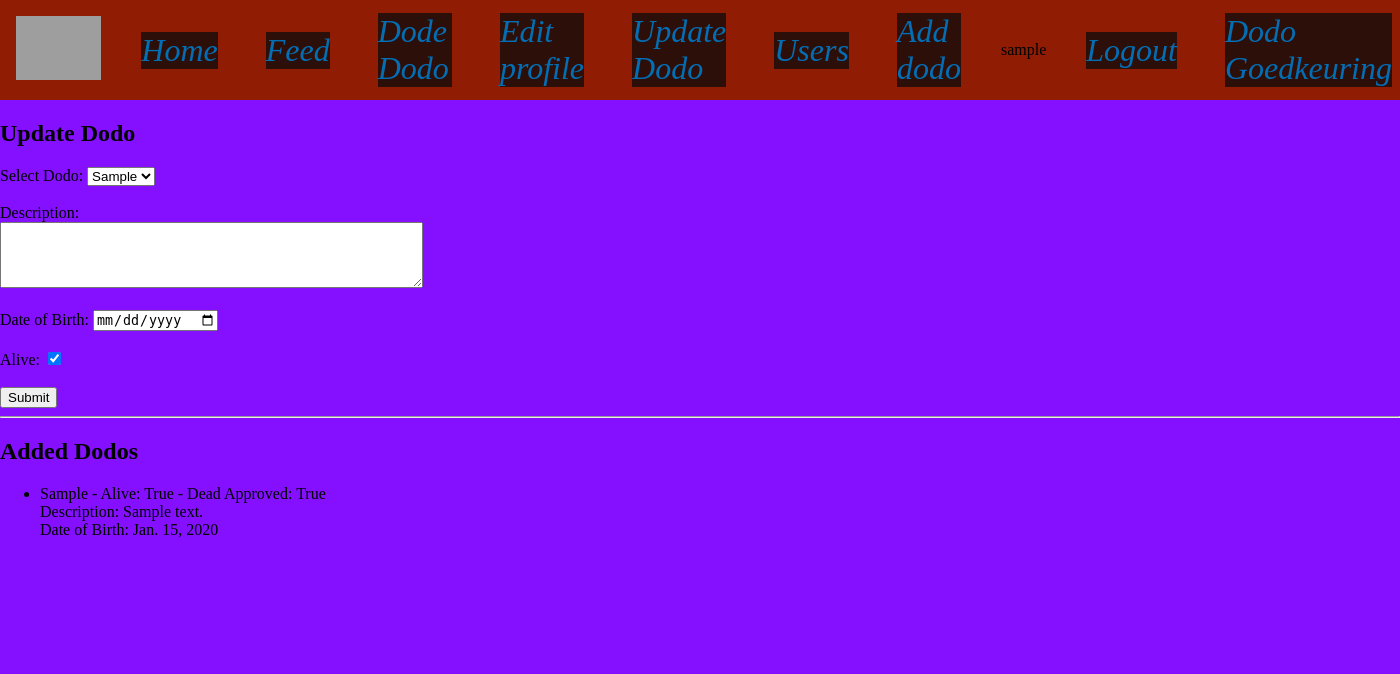
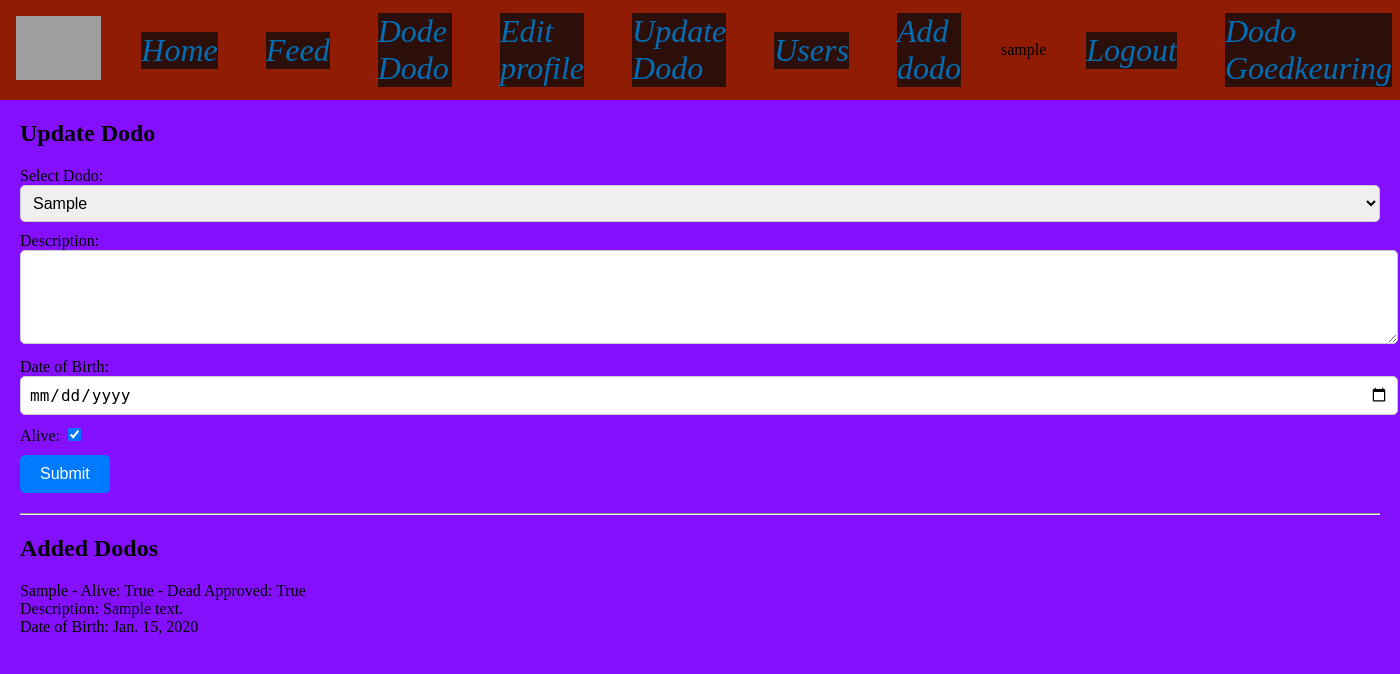
Before and after one commit to RylanRRB/Dodo_Django_Rylan_en_Semih, a Django app: page /update_dodo/ in a window 1400 px wide. Shown: the top 674 px of the page. Run offline with Django 5.2, Linux system fonts and the light colour scheme; a user stored in the database is signed in; tables that the repository leaves empty hold one stand-in row (values such as "Sample post"); grey boxes are pictures that could not be loaded.

Commit message:
update dodo

```diff
--- a/dodo/base/static/base/css/menu.css
+++ b/dodo/base/static/base/css/menu.css
@@ -73,3 +73,51 @@ a:hover {
 .update-body {
     font-size: 16px;
 }
+
+/*update_dodo part*/
+.update-dodo-container {
+    margin: 20px;
+}
+
+.update-dodo-form {
+    margin-bottom: 20px;
+}
+
+.form-group {
+    margin-bottom: 10px;
+}
+
+.form-control {
+    width: 100%;
+    padding: 8px;
+    border: 1px solid #ccc;
+    border-radius: 5px;
+    font-size: 16px;
+}
+
+.form-check-input {
+    width: auto;
+}
+
+.btn {
+    padding: 10px 20px;
+    background-color: #007bff;
+    color: #fff;
+    border: none;
+    border-radius: 5px;
+    cursor: pointer;
+    font-size: 16px;
+}
+
+.btn-primary {
+    background-color: #007bff;
+}
+
+.added-dodos-list {
+    list-style-type: none;
+    padding-left: 0;
+}
+
+.added-dodo-item {
+    margin-bottom: 10px;
+}
--- a/dodo/base/templates/base/update_dodo.html
+++ b/dodo/base/templates/base/update_dodo.html
@@ -1,40 +1,45 @@
 {% extends "base/base.html" %}
 
 {% block content %}
+    <div class="update-dodo-container">
         <h2>Update Dodo</h2>
-    <form method="POST">
+        <form method="POST" class="update-dodo-form">
             {% csrf_token %}
             <input type="hidden" name="user" value="{{ request.user.id }}">
+            <div class="form-group">
                 <label for="id_dodo">Select Dodo:</label>
-        <select name="dodo" id="id_dodo">
+                <select name="dodo" id="id_dodo" class="form-control">
                     {% for dodo in dodos %}
                         <option value="{{ dodo.id }}">{{ dodo.dodo }}</option>
                     {% endfor %}
                 </select>
-        <br><br>
-        {{ form.description.errors }}
-        <label for="id_description">Description:</label><br>
-        <textarea id="id_description" name="description" rows="4" cols="50">{{ form.instance.description }}</textarea>
-        <br><br>
+            </div>
+            <div class="form-group">
+                <label for="id_description">Description:</label>
+                <textarea id="id_description" name="description" rows="4" cols="50" class="form-control">{{ form.instance.description }}</textarea>
+            </div>
+            <div class="form-group">
                 <label for="id_date_of_birth">Date of Birth:</label>
-        <input type="date" id="id_date_of_birth" name="date_of_birth" value="{{ form.instance.date_of_birth }}">
-        <br><br>
+                <input type="date" id="id_date_of_birth" name="date_of_birth" value="{{ form.instance.date_of_birth }}" class="form-control">
+            </div>
+            <div class="form-group">
                 <label for="id_alive">Alive:</label>
-        <input type="checkbox" id="id_alive" name="alive" {% if form.instance.alive %}checked{% endif %}>
-        <br><br>
-        <input type="submit" value="Submit">
+                <input type="checkbox" id="id_alive" name="alive" {% if form.instance.alive %}checked{% endif %} class="form-check-input">
+            </div>
+            <button type="submit" class="btn btn-primary">Submit</button>
         </form>
 
         <hr>
 
         <h2>Added Dodos</h2>
-    <ul>
+        <ul class="added-dodos-list">
             {% for dodo in dodos %}
-            <li>
+                <li class="added-dodo-item">
                     {{ dodo.dodo }} - Alive: {{ dodo.alive }} - Dead Approved: {{ dodo.dead_approved }}<br>
                     Description: {{ dodo.description }}<br>
                     Date of Birth: {{ dodo.date_of_birth }}
                 </li>
             {% endfor %}
         </ul>
+    </div>
 {% endblock content %}
```
Lines whose indentation alone changed are shown as unchanged.
